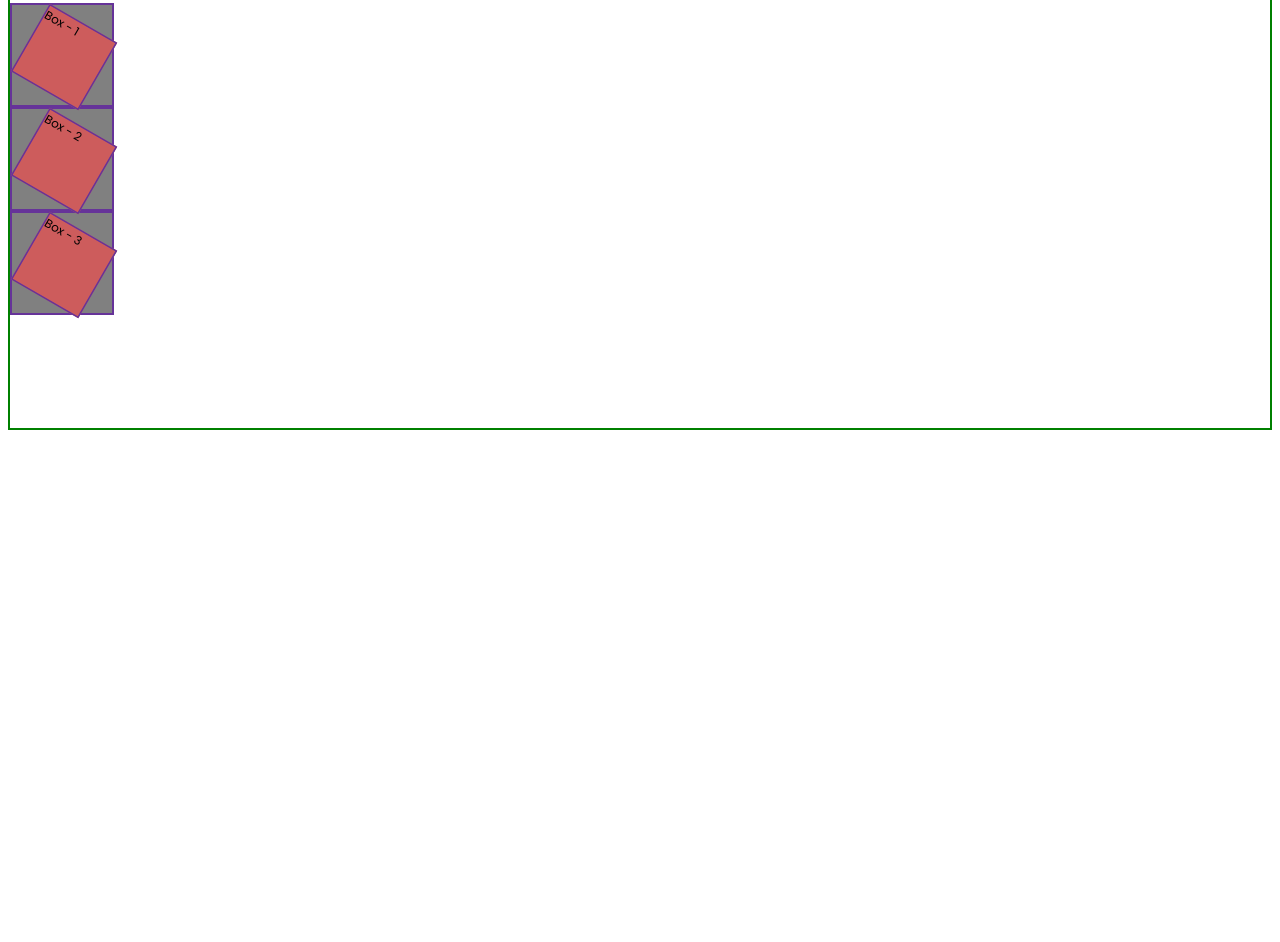
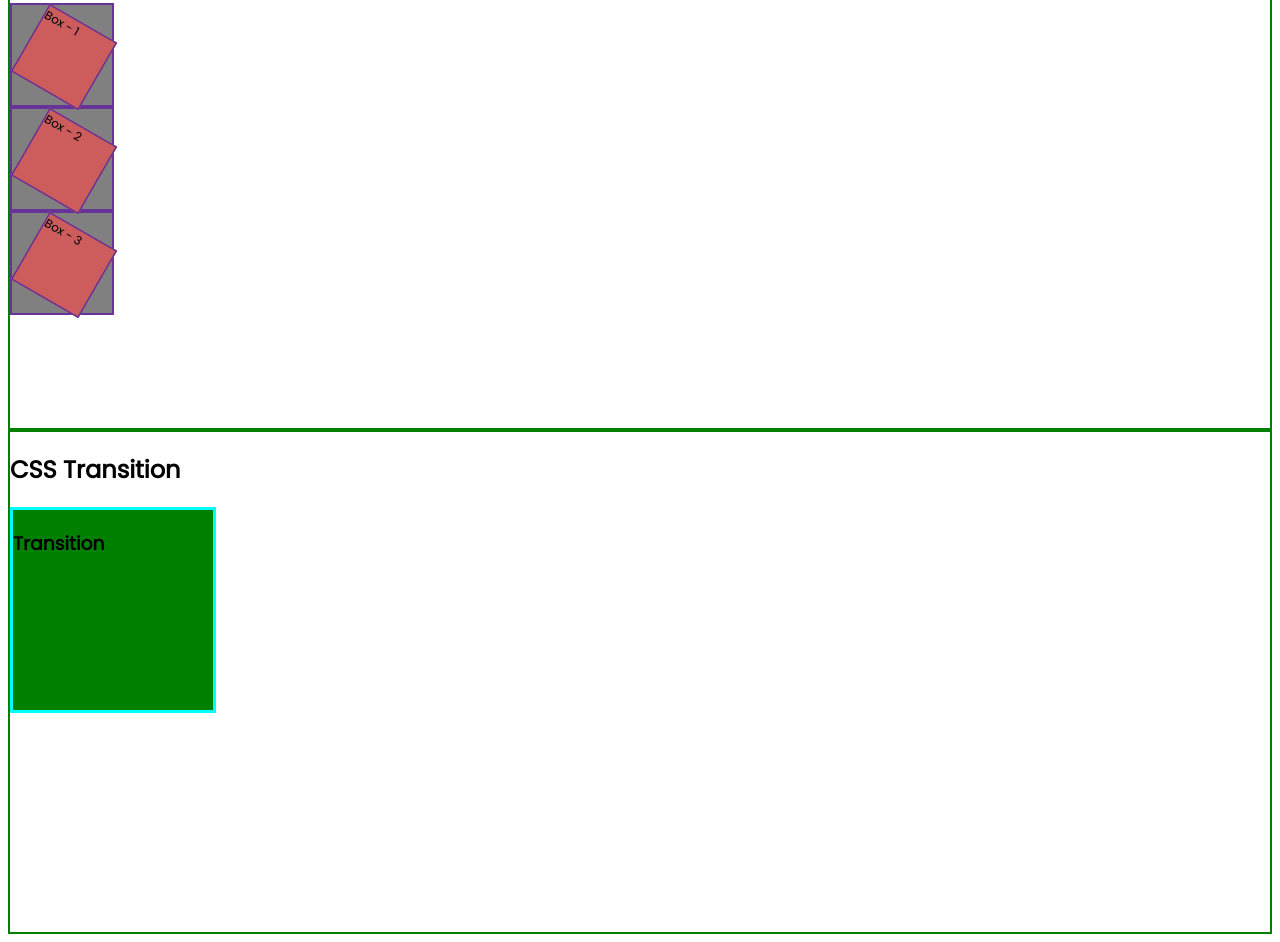
Before and after one commit to bishnunathbd/css3, a plain HTML site: page index.html in a window 1280 px wide. Shown: the part 5818-6760 px from the top of the page. Before the commit the page ends 6256 px from the top, so only its background shows below. Drawn offline with Linux system fonts and the light colour scheme.

Commit message:
7-css transition

```diff
--- a/index.html
+++ b/index.html
@@ -246,5 +246,13 @@
       <div class="transform-box inner">Box - 3</div>
     </div>
   </section>
+
+  <!-- css transition -->
+  <section class="transition-section">
+    <h2>CSS Transition</h2>
+    <div class="transition-box">
+      <h3>Transition</h3>
+    </div>
+  </section>
 </body>
 </html>
--- a/style.css
+++ b/style.css
@@ -211,3 +211,17 @@ body{
   /* transform: translateX(100px); */
   transform: rotate(30deg) scale(0.75);
 }
+
+/* css transition */
+.transition-box{
+  width: 200px;
+  height: 200px;
+  border: 3px solid cyan;
+  background-color: green;
+  /* transition: background-color 3s ease 2s; */
+  transition: width 4s ease-in 1s;
+}
+.transition-box:hover{
+  background-color: red;
+  width: 500px;
+}
```
